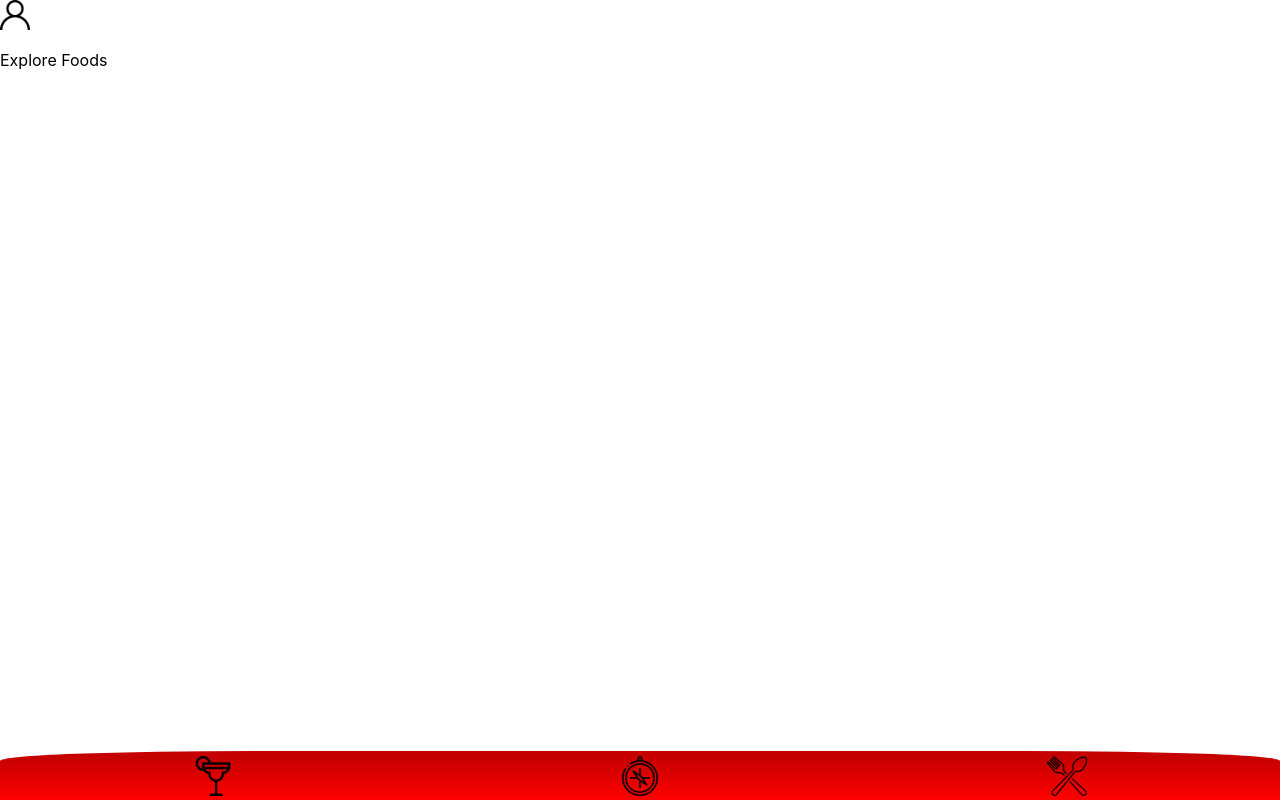
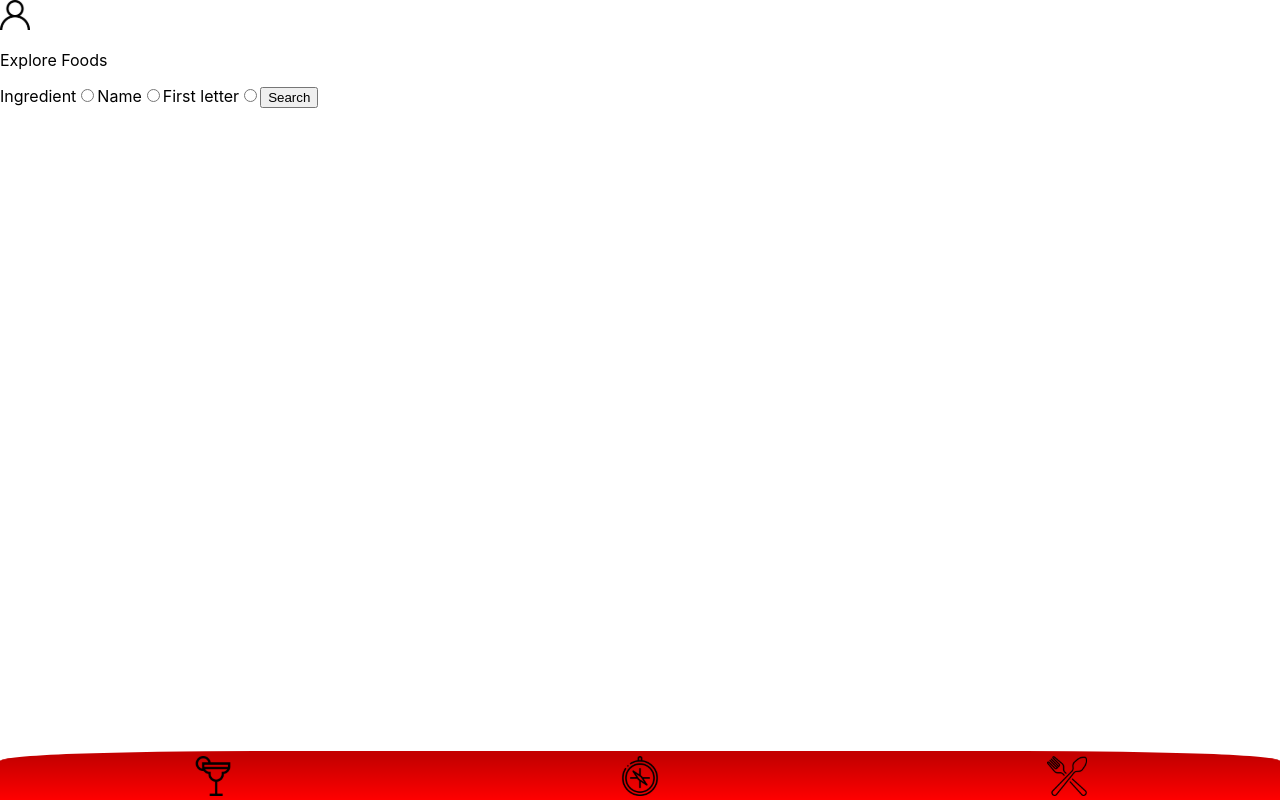
Before and after one commit to LeandroGoerck/recipes-app, a React (Create React App) app: page /explore/foods in a window 1280 px wide. Built offline with nearby package versions, Linux system fonts and the light colour scheme; the HTML template or start-up script is replaced by a standard one.

Commit message:
feat: req/13 - Adiciona estrutura da seção de busca

```diff
--- a/src/components/Header/index.jsx
+++ b/src/components/Header/index.jsx
@@ -4,6 +4,7 @@ import PropTypes from 'prop-types';
 import profileIcon from '../../images/profileIcon.svg';
 import searchIcon from '../../images/searchIcon.svg';
 import globalContext from '../../Context/globalContext';
+import SearchBar from '../SearchBar';
 
 function Header({ children, displayIconSearch }) {
   const {
@@ -11,6 +12,7 @@ function Header({ children, displayIconSearch }) {
   } = useContext(globalContext);
 
   return (
+    <>
       <header>
         <Link to="/profile">
           <img data-testid="profile-top-btn" src={ profileIcon } alt="Profile icon" />
@@ -29,6 +31,8 @@ function Header({ children, displayIconSearch }) {
           </button>
         )}
       </header>
+      <SearchBar />
+    </>
   );
 }
 
--- a/src/components/SearchBar/index.jsx
+++ b/src/components/SearchBar/index.jsx
@@ -1,13 +1,61 @@
-import React, { useContext } from 'react';
+import React, { useContext, useState } from 'react';
 import globalContext from '../../Context/globalContext';
+import ButtonGeneric from '../../subcomponents/ButtonGeneric';
+import InputGeneric from '../../subcomponents/InputGeneric';
 
 function SearchBar() {
   const { searchBar: { displayInputSearch } } = useContext(globalContext);
+  const [radioValue, setRadioValue] = useState('');
+  const [inputValue, setInputValue] = useState('');
+
+  const handleInputChange = ({ target }) => {
+    setInputValue(target.value);
+  };
+
+  const handleRadioChange = ({ target }) => {
+    setRadioValue(target.value);
+  };
+
+  const handleClick = () => {
+    console.log(radioValue);
+  };
 
   return (
-    <div>
-      {displayInputSearch !== false && <input data-testid="search-input" type="text" />}
-    </div>
+    <form>
+      {displayInputSearch !== false && (
+        <InputGeneric
+          TestId="search-input"
+          Value={ inputValue }
+          ChangeEvent={ handleInputChange }
+          Placeholder="Search Recipe"
+        />
+      )}
+      <InputGeneric
+        Type="radio"
+        TestId="ingredient-search-radio"
+        Label="Ingredient"
+        Name="filterRadio"
+        Value="ingredient"
+        ChangeEvent={ handleRadioChange }
+      />
+      <InputGeneric
+        Type="radio"
+        TestId="name-search-radio"
+        Label="Name"
+        Name="filterRadio"
+        Value="name"
+        ChangeEvent={ handleRadioChange }
+      />
+      <InputGeneric
+        Type="radio"
+        TestId="first-letter-search-radio"
+        Label="First letter"
+        Name="filterRadio"
+        Value="first-letter"
+        ChangeEvent={ handleRadioChange }
+      />
+      <ButtonGeneric TestId="exec-search-btn" Text="Search" ClickEvent={ handleClick } />
+    </form>
   );
 }
 
--- /dev/null
+++ b/src/subcomponents/ButtonGeneric/index.jsx
@@ -0,0 +1,48 @@
+import React from 'react';
+import PropTypes from 'prop-types';
+
+function ButtonGeneric({ TestId, Type, Text, Class, Disabled, ClickEvent }) {
+  const buttonDisabled = (
+    <button
+      id={ TestId }
+      data-testid={ TestId }
+      type={ Type !== 'button' ? 'submit' : 'button' }
+      className={ Class }
+      disabled
+    >
+      {Text}
+    </button>
+  );
+
+  const buttonEnabled = (
+    <button
+      id={ TestId }
+      data-testid={ TestId }
+      type={ Type !== 'button' ? 'submit' : 'button' }
+      className={ Class }
+      onClick={ ClickEvent }
+    >
+      {Text}
+    </button>
+  );
+
+  return (Disabled ? buttonDisabled : buttonEnabled);
+}
+
+ButtonGeneric.defaultProps = {
+  TestId: '',
+  Type: 'button',
+  Text: '',
+  Class: '',
+  Disabled: false,
+};
+
+ButtonGeneric.propTypes = {
+  TestId: PropTypes.string,
+  Type: PropTypes.string,
+  Text: PropTypes.string,
+  Class: PropTypes.string,
+  Disabled: PropTypes.bool,
+};
+
+export default ButtonGeneric;
--- /dev/null
+++ b/src/subcomponents/InputGeneric/index.jsx
@@ -0,0 +1,44 @@
+import React from 'react';
+import PropTypes from 'prop-types';
+
+function InputGeneric(
+  { TestId, Type, Label, Placeholder, Class, ChangeEvent, Value, Name },
+) {
+  return (
+    <label htmlFor={ TestId }>
+      {Label}
+      <input
+        id={ TestId }
+        data-testid={ TestId }
+        type={ Type }
+        className={ Class }
+        placeholder={ Placeholder }
+        value={ Value }
+        name={ Name }
+        onChange={ ChangeEvent }
+      />
+    </label>
+  );
+}
+
+InputGeneric.defaultProps = {
+  TestId: '',
+  Type: 'text',
+  Label: '',
+  Placeholder: '',
+  Class: '',
+  Name: '',
+};
+
+InputGeneric.propTypes = {
+  TestId: PropTypes.string,
+  Type: PropTypes.string,
+  Label: PropTypes.string,
+  Placeholder: PropTypes.string,
+  Class: PropTypes.string,
+  ChangeEvent: PropTypes.func.isRequired,
+  Value: PropTypes.string.isRequired,
+  Name: PropTypes.string,
+};
+
+export default InputGeneric;
```
Lines whose indentation alone changed are shown as unchanged.
